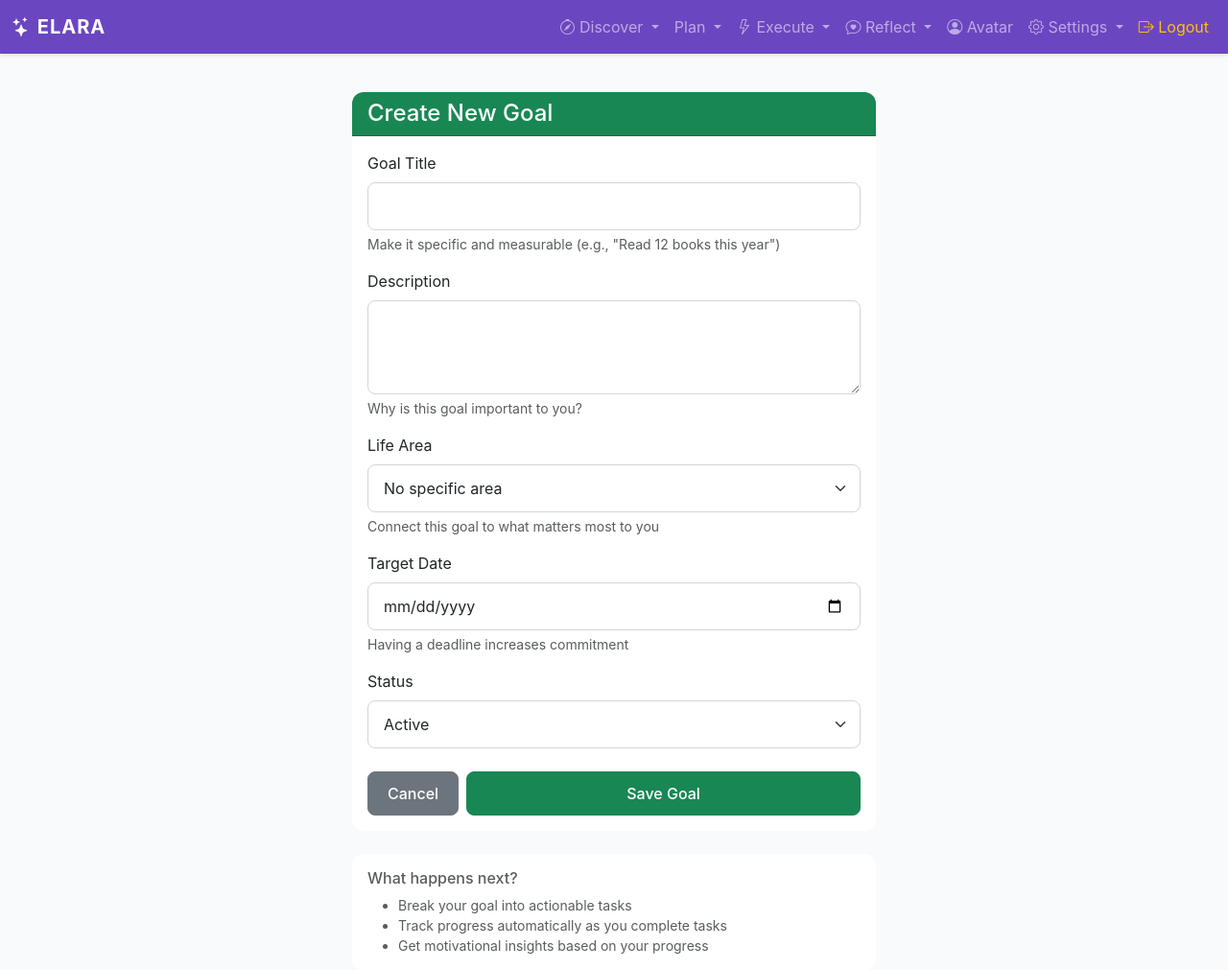
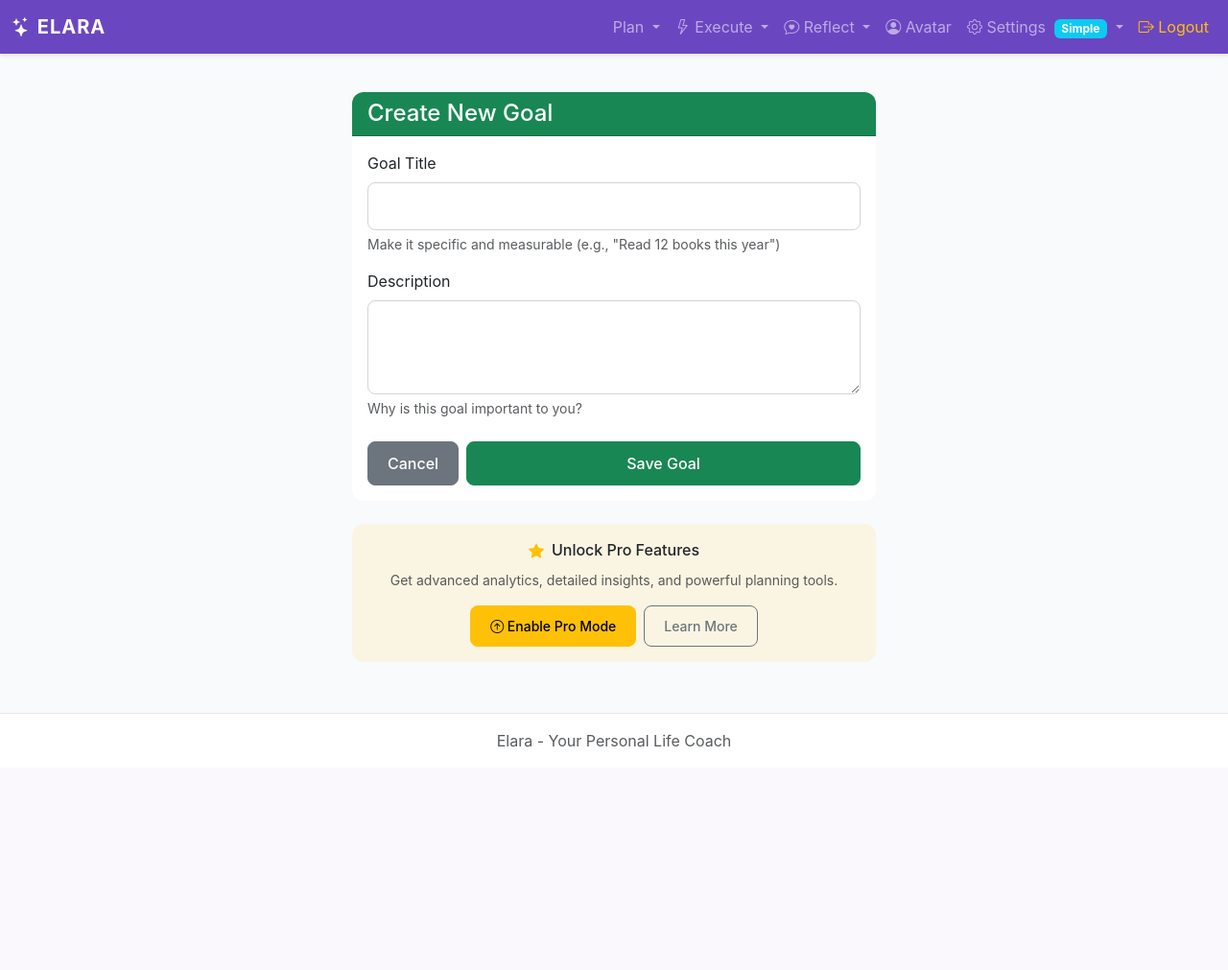
Before and after one commit to Stoick643/elara, a Flask app: page /goals/goals/create in a window 1280 px wide. Shown: the top 1011 px of the page at 96% size. After the commit the page ends 779 px from the top, so only its background shows below. Run offline with Flask 3, Linux system fonts and the light colour scheme; a user stored in the database is signed in.

Commit message:
Implement functional Simple/Pro mode with visual differences and fix Life Assessment visibility

```diff
--- a/templates/base.html
+++ b/templates/base.html
@@ -47,6 +47,7 @@
             </button>
             <div class="collapse navbar-collapse" id="navbarNav">
                 <ul class="navbar-nav ms-auto">
+                    {% if current_user.is_pro_mode %}
                     <li class="nav-item dropdown">
                         <a class="nav-link dropdown-toggle" href="#" role="button" data-bs-toggle="dropdown">
                             <i class="bi bi-compass"></i> Discover
@@ -63,14 +64,16 @@
                             </a></li>
                         </ul>
                     </li>
+                    {% endif %}
                     <li class="nav-item dropdown">
                         <a class="nav-link dropdown-toggle" href="#" role="button" data-bs-toggle="dropdown">
                             <i class="bi bi-target"></i> Plan
                         </a>
                         <ul class="dropdown-menu">
                             <li><a class="dropdown-item" href="{{ url_for('goals.goals_list') }}">
-                                <i class="bi bi-bullseye"></i> Strategic Goals
+                                <i class="bi bi-bullseye"></i> {% if current_user.is_pro_mode %}Strategic Goals{% else %}My Goals{% endif %}
                             </a></li>
+                            {% if current_user.is_pro_mode %}
                             <li><hr class="dropdown-divider"></li>
                             <li><h6 class="dropdown-header">Goal Management</h6></li>
                             <li><a class="dropdown-item" href="{{ url_for('goals.goals_list') }}?filter=active">
@@ -79,6 +82,7 @@
                             <li><a class="dropdown-item" href="{{ url_for('goals.goals_list') }}?filter=completed">
                                 <i class="bi bi-check-circle"></i> Completed Goals
                             </a></li>
+                            {% endif %}
                         </ul>
                     </li>
                     <li class="nav-item dropdown">
@@ -86,6 +90,7 @@
                             <i class="bi bi-lightning"></i> Execute
                         </a>
                         <ul class="dropdown-menu">
+                            {% if current_user.is_pro_mode %}
                             <li><a class="dropdown-item" href="{{ url_for('calendar.calendar_view') }}">
                                 <i class="bi bi-calendar-event"></i> <strong>Calendar View</strong>
                             </a></li>
@@ -93,6 +98,7 @@
                                 <i class="bi bi-list-task"></i> <strong>Task Management</strong>
                             </a></li>
                             <li><hr class="dropdown-divider"></li>
+                            {% endif %}
                             <li><a class="dropdown-item" href="{{ url_for('dashboard.dashboard') }}">
                                 <i class="bi bi-house-heart"></i> Today's Focus
                             </a></li>
@@ -112,6 +118,7 @@
                             <li><a class="dropdown-item" href="{{ url_for('journal.journal') }}">
                                 <i class="bi bi-journal-text"></i> Journal
                             </a></li>
+                            {% if current_user.is_pro_mode %}
                             <li><hr class="dropdown-divider"></li>
                             <li><h6 class="dropdown-header">Insights</h6></li>
                             <li><a class="dropdown-item" href="#" onclick="alert('Weekly reviews coming soon!')">
@@ -120,6 +127,7 @@
                             <li><a class="dropdown-item" href="{{ url_for('assessment.assessment_home') }}">
                                 <i class="bi bi-pie-chart"></i> Life Assessment
                             </a></li>
+                            {% endif %}
                         </ul>
                     </li>
                     <li class="nav-item">
@@ -130,6 +138,11 @@
                     <li class="nav-item dropdown">
                         <a class="nav-link dropdown-toggle" href="#" role="button" data-bs-toggle="dropdown">
                             <i class="bi bi-gear"></i> Settings
+                            {% if current_user.is_pro_mode %}
+                                <span class="badge bg-warning text-dark ms-1">Pro</span>
+                            {% else %}
+                                <span class="badge bg-info ms-1">Simple</span>
+                            {% endif %}
                         </a>
                         <ul class="dropdown-menu">
                             <li><a class="dropdown-item" href="{{ url_for('settings.settings_home') }}">
@@ -138,9 +151,9 @@
                             <li><hr class="dropdown-divider"></li>
                             <li><h6 class="dropdown-header">
                                 {% if current_user.is_pro_mode %}
-                                    <i class="bi bi-gear-fill text-warning"></i> Pro Mode
+                                    <i class="bi bi-gear-fill text-warning"></i> Pro Mode Active
                                 {% else %}
-                                    <i class="bi bi-layout-text-sidebar text-info"></i> Simple Mode
+                                    <i class="bi bi-layout-text-sidebar text-info"></i> Simple Mode Active
                                 {% endif %}
                             </h6></li>
                             <li><a class="dropdown-item" href="#" onclick="toggleModeFromNav(); return false;">
--- /dev/null
+++ b/templates/components/upgrade_prompt.html
@@ -0,0 +1,20 @@
+<!-- Upgrade to Pro Mode Prompt Component -->
+<div class="card border-warning bg-warning bg-opacity-10">
+    <div class="card-body text-center py-3">
+        <div class="d-flex align-items-center justify-content-center mb-2">
+            <i class="bi bi-star-fill text-warning me-2"></i>
+            <h6 class="mb-0">Unlock Pro Features</h6>
+        </div>
+        <p class="small text-muted mb-3">
+            {% if feature_description %}{{ feature_description }}{% else %}Get advanced analytics, detailed insights, and powerful planning tools.{% endif %}
+        </p>
+        <div class="d-flex gap-2 justify-content-center">
+            <button class="btn btn-warning btn-sm" onclick="toggleModeFromNav()">
+                <i class="bi bi-arrow-up-circle"></i> Enable Pro Mode
+            </button>
+            <a href="{{ url_for('settings.settings_home') }}" class="btn btn-outline-secondary btn-sm">
+                Learn More
+            </a>
+        </div>
+    </div>
+</div>
--- a/templates/goals/create_goal.html
+++ b/templates/goals/create_goal.html
@@ -43,7 +43,8 @@
                         <div class="form-text">Why is this goal important to you?</div>
                     </div>
 
-                    <!-- Life Area/Value -->
+                    {% if current_user.is_pro_mode %}
+                    <!-- Life Area/Value (Pro Only) -->
                     <div class="mb-3">
                         {{ form.value_id.label(class="form-label") }}
                         {{ form.value_id(class="form-select") }}
@@ -56,8 +57,10 @@
                         {% endif %}
                         <div class="form-text">Connect this goal to what matters most to you</div>
                     </div>
+                    {% endif %}
 
-                    <!-- Target Date -->
+                    {% if current_user.is_pro_mode %}
+                    <!-- Target Date (Pro Only) -->
                     <div class="mb-3">
                         {{ form.target_date.label(class="form-label") }}
                         {{ form.target_date(class="form-control") }}
@@ -71,7 +74,7 @@
                         <div class="form-text">Having a deadline increases commitment</div>
                     </div>
 
-                    <!-- Status -->
+                    <!-- Status (Pro Only) -->
                     <div class="mb-4">
                         {{ form.status.label(class="form-label") }}
                         {{ form.status(class="form-select") }}
@@ -83,12 +86,17 @@
                             </div>
                         {% endif %}
                     </div>
+                    {% else %}
+                    <div class="mb-4"></div>
+                    {% endif %}
 
-                    <!-- Psychology Tip -->
+                    {% if current_user.is_pro_mode %}
+                    <!-- Psychology Tip (Pro Only) -->
                     <div class="alert alert-info">
                         <i class="bi bi-lightbulb"></i>
                         <strong>Goal Success Tip:</strong> Research shows goals that are specific, challenging, and personally meaningful have the highest success rates.
                     </div>
+                    {% endif %}
 
                     <!-- Actions -->
                     <div class="d-flex gap-2">
@@ -99,7 +107,8 @@
             </div>
         </div>
 
-        <!-- Next Steps Preview -->
+        {% if current_user.is_pro_mode %}
+        <!-- Next Steps Preview (Pro Only) -->
         <div class="card mt-4">
             <div class="card-body">
                 <h6 class="text-muted">What happens next?</h6>
@@ -110,6 +119,13 @@
                 </ul>
             </div>
         </div>
+        {% else %}
+        <!-- Simple Mode: Upgrade Prompt -->
+        <div class="mt-4">
+            {% include 'components/upgrade_prompt.html' with context %}
+            {% set feature_description = "Get advanced goal planning tools, task breakdown, and progress insights." %}
+        </div>
+        {% endif %}
     </div>
 </div>
 {% endblock %}
--- a/templates/goals/goals_list.html
+++ b/templates/goals/goals_list.html
@@ -18,9 +18,11 @@
                 <div class="card-body">
                     <div class="d-flex justify-content-between align-items-start mb-2">
                         <h5 class="card-title">{{ goal.title }}</h5>
+                        {% if current_user.is_pro_mode %}
                         <span class="badge bg-{{ 'success' if goal.status == 'active' else 'secondary' }}">
                             {{ goal.status|capitalize }}
                         </span>
+                        {% endif %}
                     </div>
 
                     {% if goal.description %}
@@ -40,7 +42,8 @@
                         </div>
                     </div>
 
-                    <!-- Goal Details -->
+                    {% if current_user.is_pro_mode %}
+                    <!-- Goal Details (Pro Only) -->
                     <div class="row text-center">
                         <div class="col-4">
                             <div class="text-muted small">Target</div>
@@ -67,6 +70,7 @@
                             </div>
                         </div>
                     </div>
+                    {% endif %}
 
                     <div class="mt-3 d-flex gap-2">
                         <a href="{{ url_for('goals.view_goal', goal_id=goal.id) }}"
```
Also changed, not shown: templates/dashboard/dashboard.html (+15 -3 lines), templates/habits/dashboard.html (+9 -3 lines).
